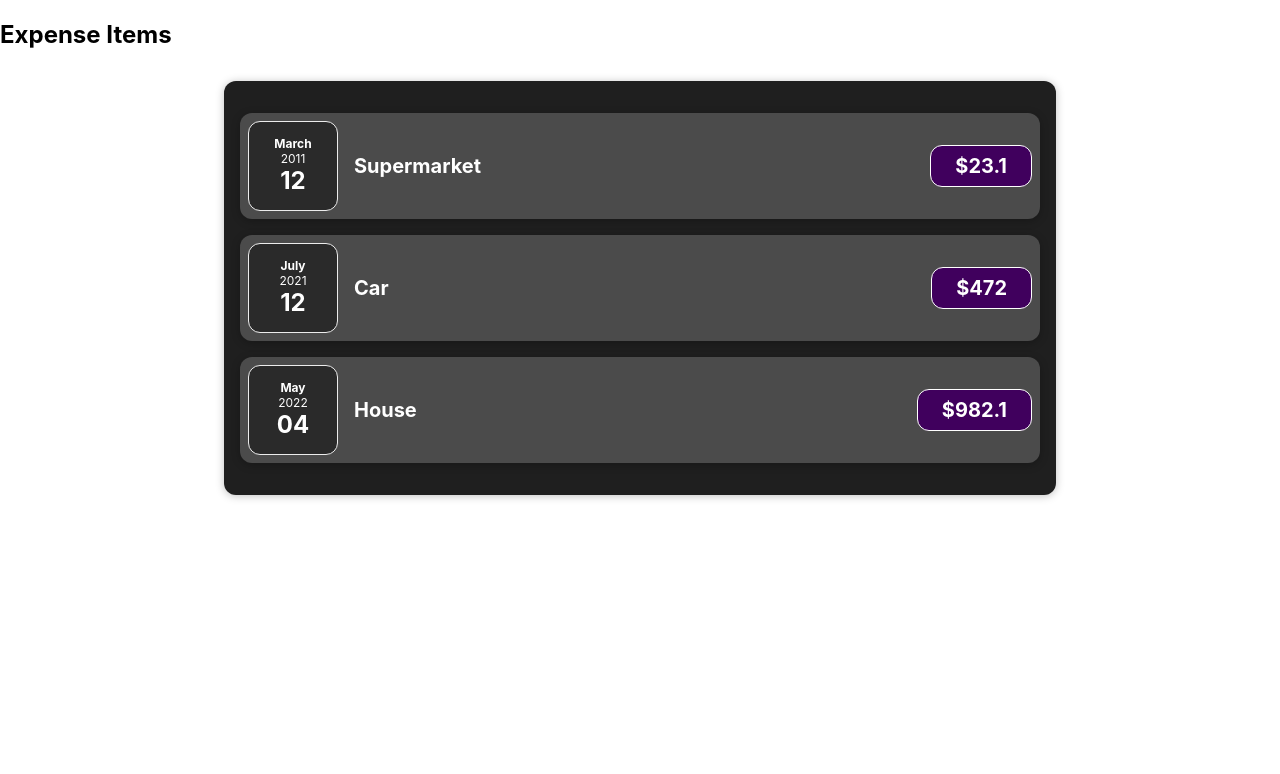
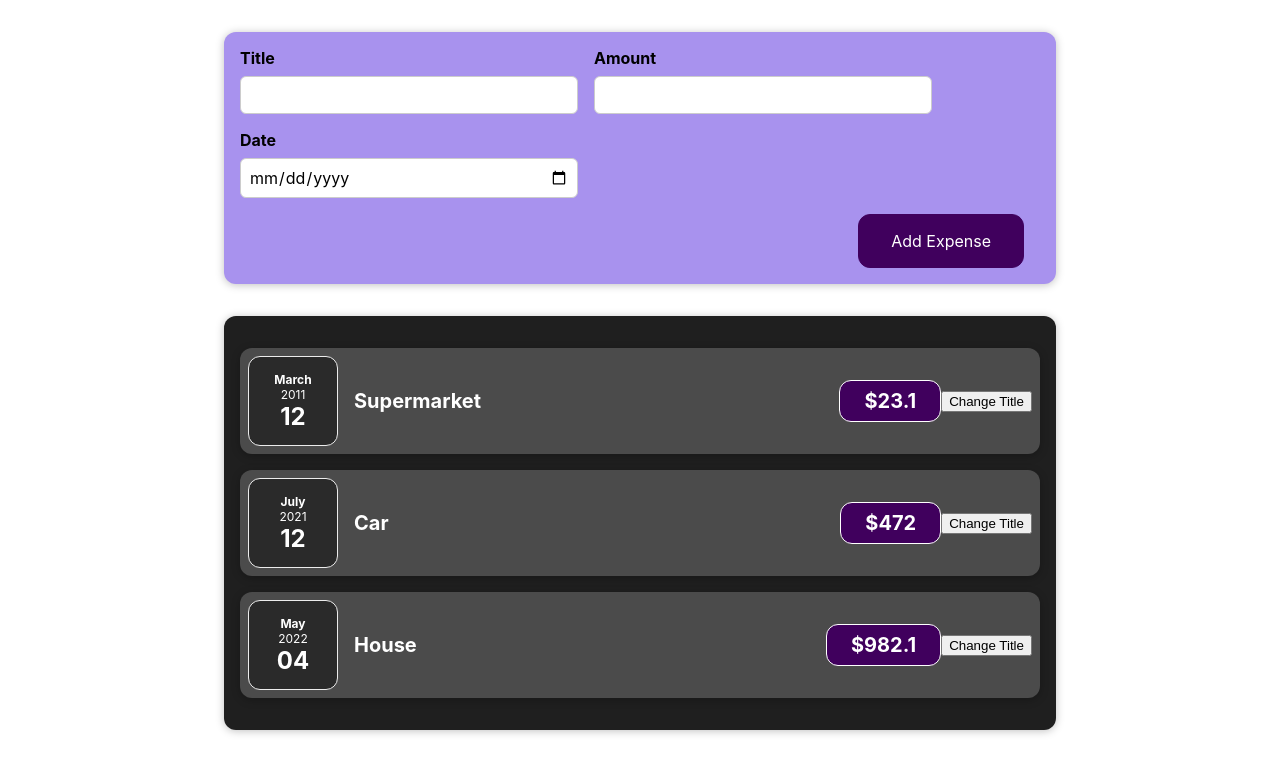
Before and after one commit to stella-hu-xing/first-react-app, a React (Create React App) app: page / in a window 1280 px wide. Shown: the top 774 px of the page. Built offline with nearby package versions, Linux system fonts and the light colour scheme.

Commit message:
add expense form

```diff
--- a/src/App.js
+++ b/src/App.js
@@ -1,5 +1,6 @@
-import {ExpenseItem} from './components/ExpenseItem';
-import {Card} from './components/Card';
+import {ExpenseItem} from './components/Expense/ExpenseItem';
+import {Card} from './components/UI/Card';
+import {NewExpense} from './components/Expense/NewExpense';
 import './App.css';
 
 function App() {
@@ -10,7 +11,7 @@
   ];
   return (
     <div>
-      <h2>Expense Items</h2>
+      <NewExpense />
       <Card className="expenses">
         {expenses.map((e) => {
           return <ExpenseItem expense={e} key={e.id}></ExpenseItem>;
--- /dev/null
+++ b/src/components/Expense/ExpenseForm.css
@@ -0,0 +1,26 @@
+.new-expense__controls {
+  display: flex;
+  flex-wrap: wrap;
+  gap: 1rem;
+  margin-bottom: 1rem;
+  text-align: left;
+}
+
+.new-expense__control label {
+  font-weight: bold;
+  margin-bottom: 0.5rem;
+  display: block;
+}
+
+.new-expense__control input {
+  font: inherit;
+  padding: 0.5rem;
+  border-radius: 6px;
+  border: 1px solid #ccc;
+  width: 20rem;
+  max-width: 100%;
+}
+
+.new-expense__actions {
+  text-align: right;
+}
--- /dev/null
+++ b/src/components/Expense/ExpenseForm.js
@@ -0,0 +1,51 @@
+import {useState} from 'react';
+import './ExpenseForm.css';
+export const ExpenseForm = () => {
+  const [title, setTitle] = useState('');
+  const [amount, setAmount] = useState('');
+  const [date, setDate] = useState('');
+
+  const titleChangeHandler = (event) => {
+    setTitle(event.target.value);
+  };
+
+  const amountChangeHandler = (event) => {
+    setAmount(event.target.value);
+  };
+
+  const dateChangeHandler = (event) => {
+    setDate(event.target.value);
+  };
+
+  return (
+    <form>
+      <div className="new-expense__controls">
+        <div className="new-expense__control">
+          <label>Title</label>
+          <input type="text" onChange={titleChangeHandler} />
+        </div>
+        <div className="new-expense__control">
+          <label>Amount</label>
+          <input
+            type="number"
+            min="0.01"
+            step="0.01"
+            onChange={amountChangeHandler}
+          />
+        </div>
+        <div className="new-expense__control">
+          <label>Date</label>
+          <input
+            type="date"
+            min="2019-01-01"
+            max="2022-12-31"
+            onChange={dateChangeHandler}
+          />
+        </div>
+      </div>
+      <div className="new-expense__actions">
+        <button type="submit">Add Expense</button>
+      </div>
+    </form>
+  );
+};
--- a/src/components/ExpenseItem.js
+++ b/src/components/Expense/ExpenseItem.js
@@ -1,16 +1,23 @@
 import './ExpenseItem.css';
 import {ExpenseDate} from './ExpenseDate';
+import {useState} from 'react';
 
 export function ExpenseItem(props) {
   const expense = props.expense;
+  const [title, setTitle] = useState(expense.title);
+
+  const clickHandler = () => {
+    setTitle('updated');
+  };
 
   return (
     <div className="expense-item">
       <ExpenseDate date={expense.date} />
       <div className="expense-item__description">
-        <h2>{expense.title}</h2>
+        <h2>{title}</h2>
         <div className="expense-item__price">${expense.amount}</div>
       </div>
+      <button onClick={clickHandler}>Change Title</button>
     </div>
   );
 }
--- /dev/null
+++ b/src/components/Expense/NewExpense.css
@@ -0,0 +1,38 @@
+.new-expense {
+  background-color: #a892ee;
+  padding: 1rem;
+  margin: 2rem auto;
+  width: 50rem;
+  max-width: 95%;
+  border-radius: 12px;
+  text-align: center;
+  box-shadow: 0 1px 8px rgba(0, 0, 0, 0.25);
+}
+
+.new-expense button {
+  font: inherit;
+  cursor: pointer;
+  padding: 1rem 2rem;
+  border: 1px solid #40005d;
+  background-color: #40005d;
+  color: white;
+  border-radius: 12px;
+  margin-right: 1rem;
+}
+
+.new-expense button:hover,
+.new-expense button:active {
+  background-color: #510674;
+  border-color: #510674;
+}
+
+.new-expense button.alternative {
+  color: #220131;
+  border-color: transparent;
+  background-color: transparent;
+}
+
+.new-expense button.alternative:hover,
+.new-expense button.alternative:active {
+  background-color: #ddb3f8;
+}
--- /dev/null
+++ b/src/components/Expense/NewExpense.js
@@ -0,0 +1,10 @@
+import './NewExpense.css';
+import {ExpenseForm} from './ExpenseForm';
+
+export const NewExpense = () => {
+  return (
+    <div className="new-expense">
+      <ExpenseForm />
+    </div>
+  );
+};
```
Also changed, not shown: src/components/Expense/ExpenseDate.css (renamed from src/components/ExpenseDate.css), src/components/Expense/ExpenseDate.js (renamed from src/components/ExpenseDate.js), src/components/Expense/ExpenseItem.css (renamed from src/components/ExpenseItem.css), src/components/UI/Card.css (renamed from src/components/Card.css), src/components/UI/Card.js (renamed from src/components/Card.js), 1 other file (tests, documents, lock files or other folders).
